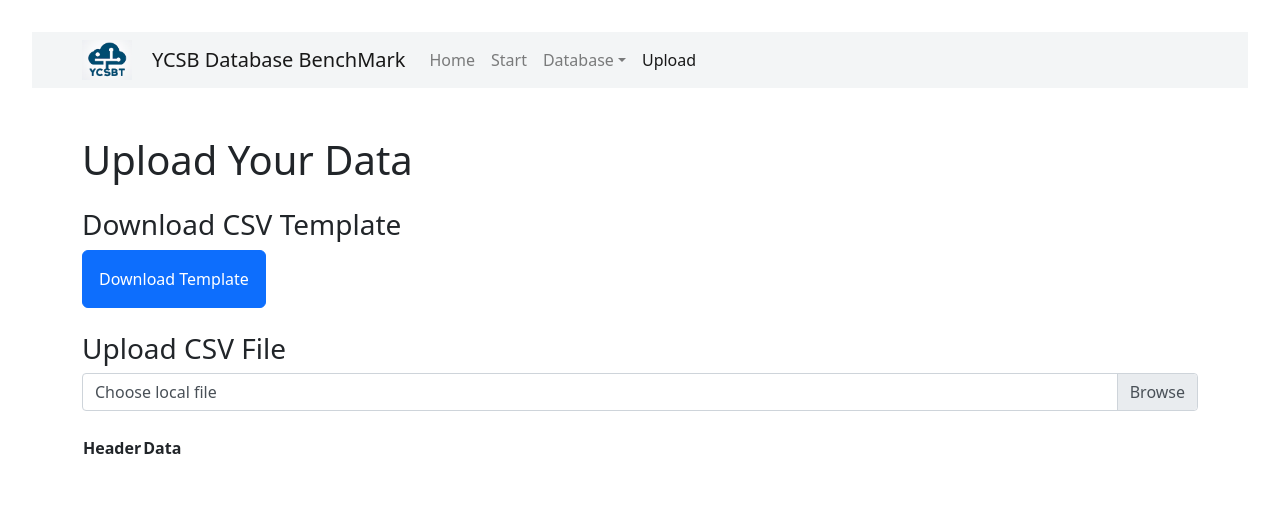
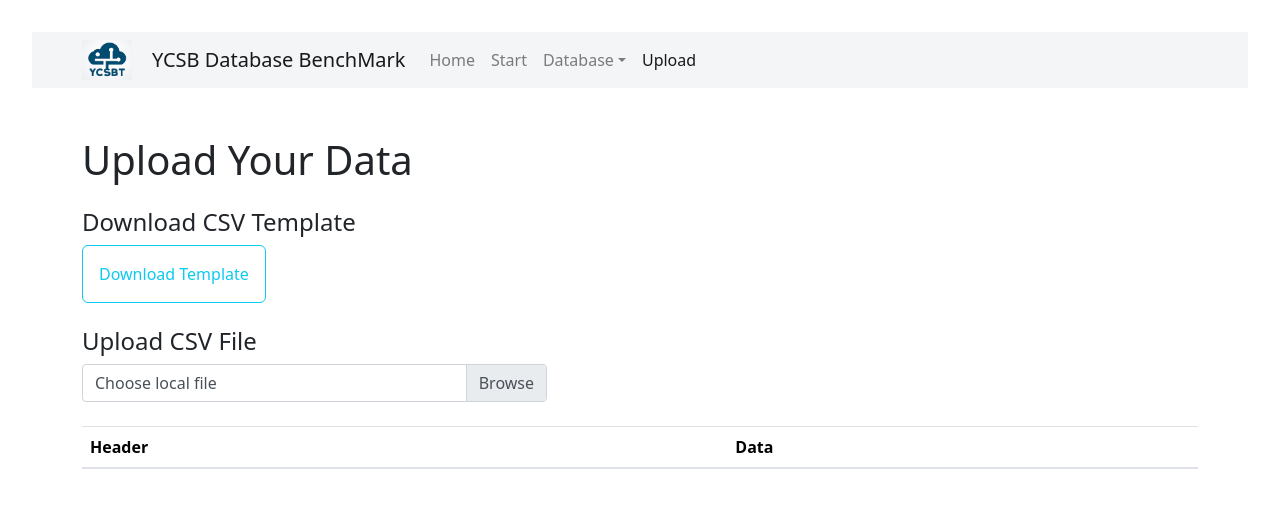
Before and after one commit to mereluo/ycsb-data-frontend, a React (Vite) app: page /upload in a window 1280 px wide. Shown: the top 508 px of the page. Built offline with nearby package versions, Linux system fonts and the light colour scheme.

Commit message:
Upload page css

```diff
--- a/src/components/Upload/Upload.jsx
+++ b/src/components/Upload/Upload.jsx
@@ -69,22 +69,22 @@ function Upload() {
             <h1 className="mt-5">Upload Your Data</h1>
 
             <div className="mt-4">
-                <h3>Download CSV Template</h3>
-                <button className="btn btn-primary p-3" onClick={handleDownload}>
+                <h4>Download CSV Template</h4>
+                <button className="btn btn-outline-info p-3" onClick={handleDownload}>
                     Download Template
                 </button>
             </div>
             <div className="mt-4">
-                <h3>Upload CSV File</h3>
+                <h4>Upload CSV File</h4>
                 <div className="custom-file">
                     <input type="file" className="custom-file-input" id="csvFile" accept=".csv" onChange={handleUpload} />
-                    <label className="custom-file-label" htmlFor="csvFile">
+                    <label className="custom-file-label col-5" htmlFor="csvFile">
                         Choose local file
                     </label>
                 </div>
             </div>
             <br />
-            <table>
+            <table className="table">
                 <thead>
                     <tr>
                         <th>Header</th>
```
